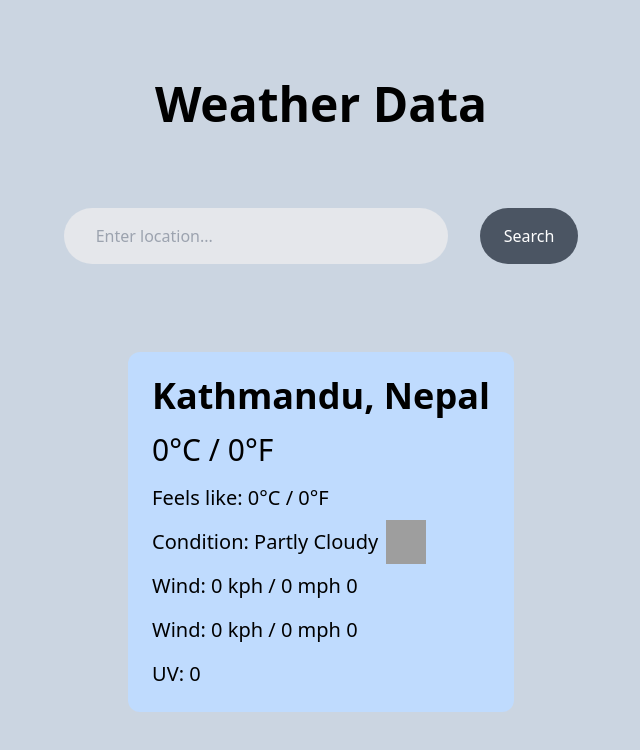
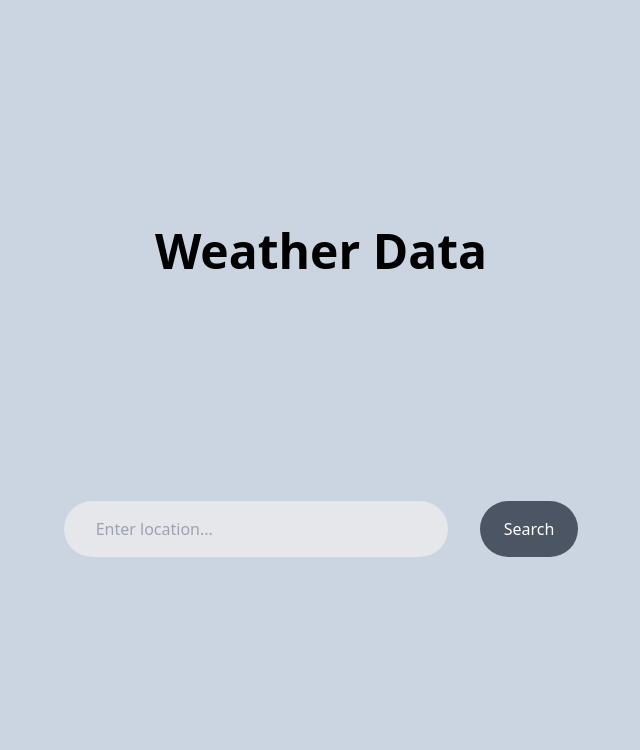
Before and after one commit to AryaShakya1/Intern-Task, a React (Vite) app in the folder frontend/: page / in a window 1280 px wide. Shown: the top 750 px of the page, without its empty margins (319-959 px from the left). Built offline with nearby package versions, Linux system fonts and the light colour scheme; grey boxes are pictures that could not be loaded.

Commit message:
Integrate the API to get the weather data

```diff
--- a/frontend/src/pages/HomePage.tsx
+++ b/frontend/src/pages/HomePage.tsx
@@ -3,53 +3,48 @@ import WeatherCard from '../components/WeatherCard'
 
 function HomePage() {
     const [location, setLocation] = useState('')
-    const date = new Date("2024-05-27")
+    const [weatherData, setWeatherData] = useState({} as WeatherType)
+    const [isLoaded, setIsLoaded] = useState(false)
+    const [errorMessage, setErrorMessage] = useState('')
+    const baseUrl = "http://127.0.0.1:8000/api/"
+
+    async function get_weather_data(location: string) {
+        try {
+            setErrorMessage('')
+            if (location.length == 0) {
+                setErrorMessage("Location cannot be Empty.")
+                return
+            }
+            const response = await fetch(baseUrl, {
+                method: "POST",
+                headers: {
+                    "Content-Type": "application/json",
+                },
+                body: JSON.stringify({ location: location })
+            })
+            if (response.ok) {
+                const data = await response.json()
+                setWeatherData(data)
+                setIsLoaded(true)
+            }
+        } catch (error) {
+            console.log(error);
+
+        }
+    }
+
+
     return (
         <div className='flex flex-col items-center justify-evenly p-4 bg-slate-300 min-h-screen'>
             <p className='text-black text-5xl font-extrabold'>Weather Data</p>
             <div className="flex flex-row justify-center min-w-full">
                 <input type="text" name="location" id="location" placeholder='Enter location...' className='m-4 py-4 px-8 bg-gray-200 rounded-full focus:outline-none w-96' value={location} onChange={(e) => setLocation(e.target.value)} />
-                <button type="button" className='bg-gray-600 text-white rounded-full m-4 px-6'>Search
+                <button type="button" className='bg-gray-600 text-white rounded-full m-4 px-6' onClick={async () => await get_weather_data(location)} >Search
                 </button>
 
             </div>
-            <WeatherCard weatherData={{
-                location: {
-                    lat: 0,
-                    lon: 0,
-                    name: 'Kathmandu',
-                    region: '',
-                    country: 'Nepal',
-                    tz_id: '',
-                    localtime_epoch: 0,
-                    localtime: ''
-                },
-                last_updated: date,
-                last_updated_epoch: 0,
-                temp_c: 0,
-                temp_f: 0,
-                feelslike_c: 0,
-                feelslike_f: 0,
-                condition: {
-                    text: 'Partly Cloudy',
-                    icon: '//cdn.weatherapi.com/weather/64x64/day/116.png',
-                    code: 1003
-                },
-                wind_mph: 0,
-                wind_kph: 0,
-                wind_degree: 0,
-                wind_dir: '',
-                pressure_mb: 0,
-                pressure_in: 0,
-                precip_mm: 0,
-                precip_in: 0,
-                humidity: 0,
-                cloud: 0,
-                is_day: 0,
-                uv: 0,
-                gust_mph: 0,
-                gust_kph: 0
-            }} />
+            {isLoaded ? <WeatherCard weatherData={weatherData} /> : <></>}
+            {errorMessage ? <p>{errorMessage}</p> : <></>}
         </div>
     )
 }
```
